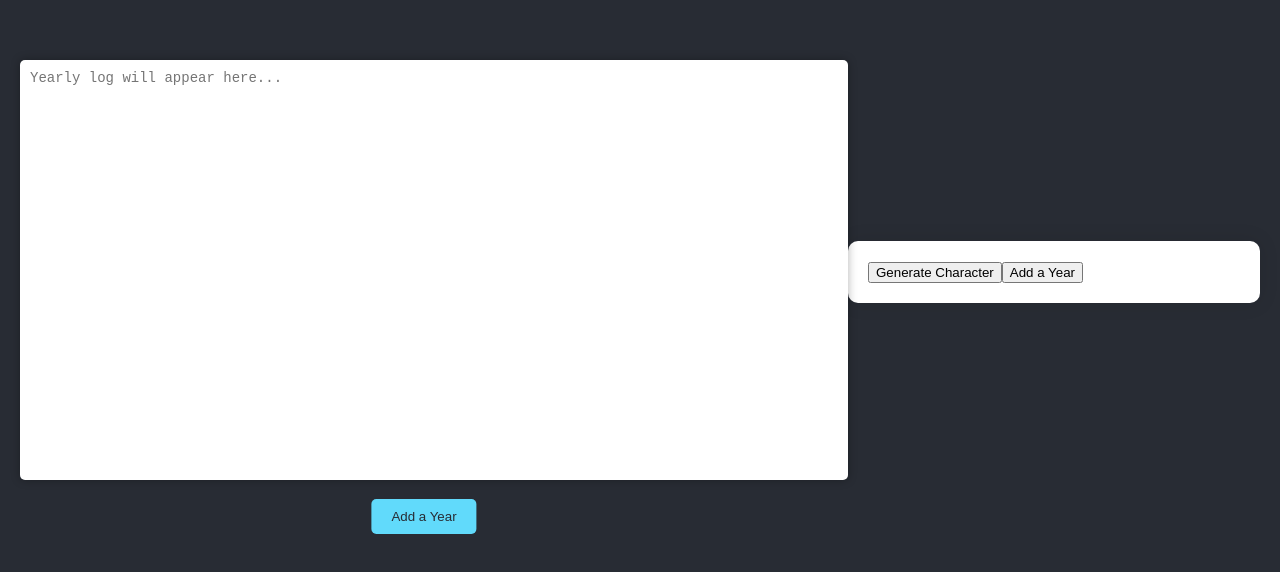
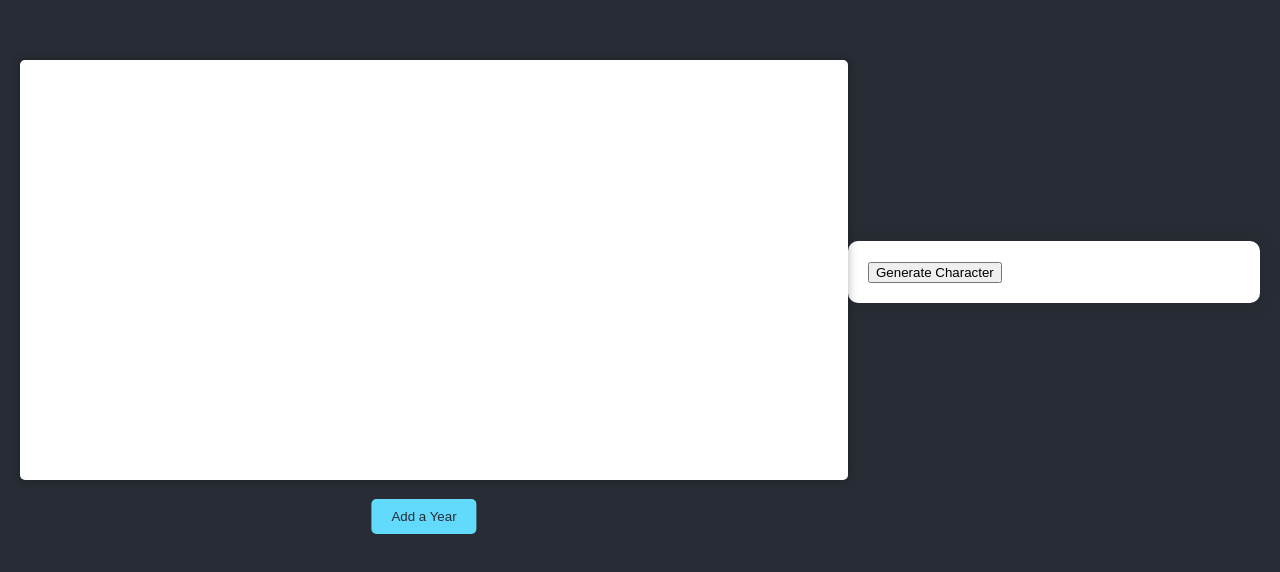
Before and after one commit to Nazrat450/Fables-of-Fantasy, a React (Create React App) app: page / in a window 1280 px wide. Shown: the part 148-720 px from the top of the page. Built offline with nearby package versions, Linux system fonts and the light colour scheme.

Commit message:
AddYear Button working under text box
-Added Birth and Death Message

```diff
--- a/src/AddYear.js
+++ b/src/AddYear.js
@@ -1,6 +1,10 @@
 import React, { useState } from 'react';
 
-const AddYear = ({ character, setCharacter }) => {
+
+
+
+
+const AddYear = ({ character, setCharacter, setLogMessage }) => {
   const [isDead, setIsDead] = useState(false);
 
   const handleAgeIncrement = () => {
@@ -9,6 +13,7 @@ const AddYear = ({ character, setCharacter }) => {
         const deathChance = Math.random();
         if (deathChance < 0.10) {
           setIsDead(true);
+          setLogMessage(character.FirstName + " " + character.LastName + " has died."); // Updated this line
           return;
         }
       }
@@ -22,13 +27,13 @@ const AddYear = ({ character, setCharacter }) => {
   const handleRestart = () => {
     setIsDead(false);
     setCharacter(null);
+    setLogMessage("");
   };
 
   if (isDead) {
     return (
       <div>
-        <p>The character has died.</p>
-        <button onClick={handleRestart}>Restart</button>
+       <button onClick={handleRestart}>Restart</button>
       </div>
     );
   }
--- a/src/App.js
+++ b/src/App.js
@@ -1,18 +1,26 @@
+
 import './App.css';
 import CharacterGen from './CharacterGen';
+import AddYear from './AddYear';
+import React, { useState } from 'react';
 
 function App() {
+  const [logMessage, setLogMessage] = useState('');
+  const [character, setCharacter] = useState(null);
+
   return (
     <div className="App">
       <div className="App-log">
-        <textarea readOnly placeholder="Yearly log will appear here..."></textarea>
-        <button>Add a Year</button>
+      <textarea readOnly placeholder={logMessage}></textarea>
+        <AddYear character={character} setCharacter={setCharacter} setLogMessage={setLogMessage} />
+
       </div>
       <div className="CharacterGen">
-        <CharacterGen />
+      <CharacterGen character={character} setCharacter={setCharacter} setLogMessage={setLogMessage} />
       </div>
     </div>
   );
 }
 
+
 export default App;
--- a/src/CharacterGen.js
+++ b/src/CharacterGen.js
@@ -1,7 +1,3 @@
-import React, { useState } from 'react';
-import AddYear from './AddYear';
-
-
 const getRandomStat = () => Math.floor(Math.random() * 18) + 1;
 const getLooksPercentage = () => Math.floor(Math.random() * 100) + 1;
 
@@ -43,8 +39,8 @@ const getRandomHeight = (race) => {
   return Math.floor(Math.random() * (maxHeight - minHeight + 1)) + minHeight;
 };
 
-const CharacterGen = () => {
-  const [character, setCharacter] = useState(null);
+const CharacterGen = ({ character, setCharacter, setLogMessage }) => {
+
 
   const generateCharacter = () => {
     const firstName = prompt("Enter the character's first name:");
@@ -69,13 +65,14 @@ const CharacterGen = () => {
         Height: getRandomHeight(race)
       };
       setCharacter(newCharacter);
+      setLogMessage(firstName + " " + lastName + " Welcome to the world!");
     }
   };
 
   return (
     <div>
       {!character && <button onClick={generateCharacter}>Generate Character</button>}
-      <AddYear character={character} setCharacter={setCharacter} />
+
       {character && (
         <div>
           <h1>Active Character: {character.FirstName} {character.LastName}</h1>
```
